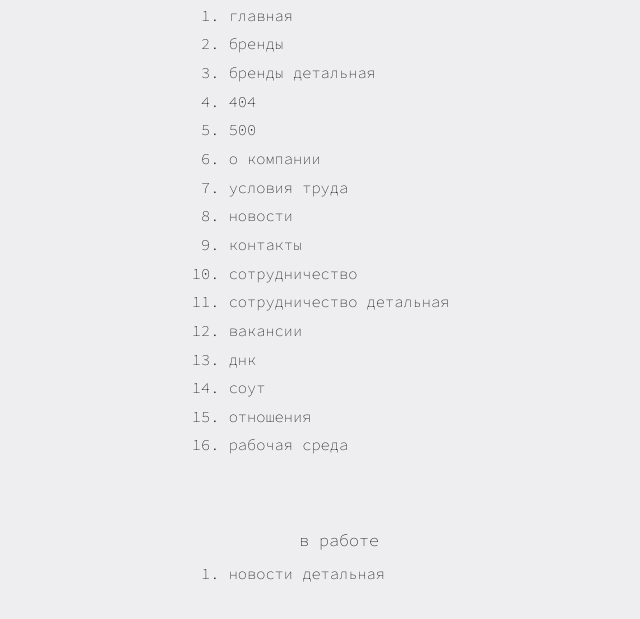
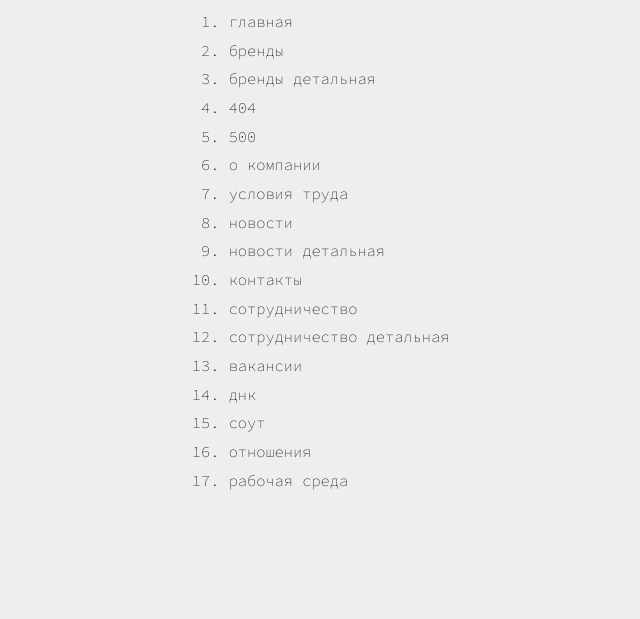
Before and after one commit to GoldfishMediaGroup/rebel, a website built with webpack: page src/index.html in a window 1280 px wide. Shown: the part 159-778 px from the top of the page, without its empty margins (301-941 px from the left). Built offline with nearby package versions, Linux system fonts and the light colour scheme; some packages are replaced by stand-ins of ours.

Commit message:
add news det page

```diff
--- a/src/index.html
+++ b/src/index.html
@@ -36,6 +36,9 @@
           <a href="./news.html">новости</a>
         </li>
         <li>
+          <a href="./newsDet.html">новости детальная</a>
+        </li>
+        <li>
           <a href="./contacts.html">контакты</a>
         </li>
         <li>
@@ -61,12 +64,6 @@
         </li>
       </ol>
 
-      <h2>в работе</h2>
-      <ol>
-        <li>
-          <a href="./newsDet.html">новости детальная</a>
-        </li>
-      </ol>
     </div>
     <style>
       @charset "UTF-8";
```
Also changed, not shown: dist/index.html.
